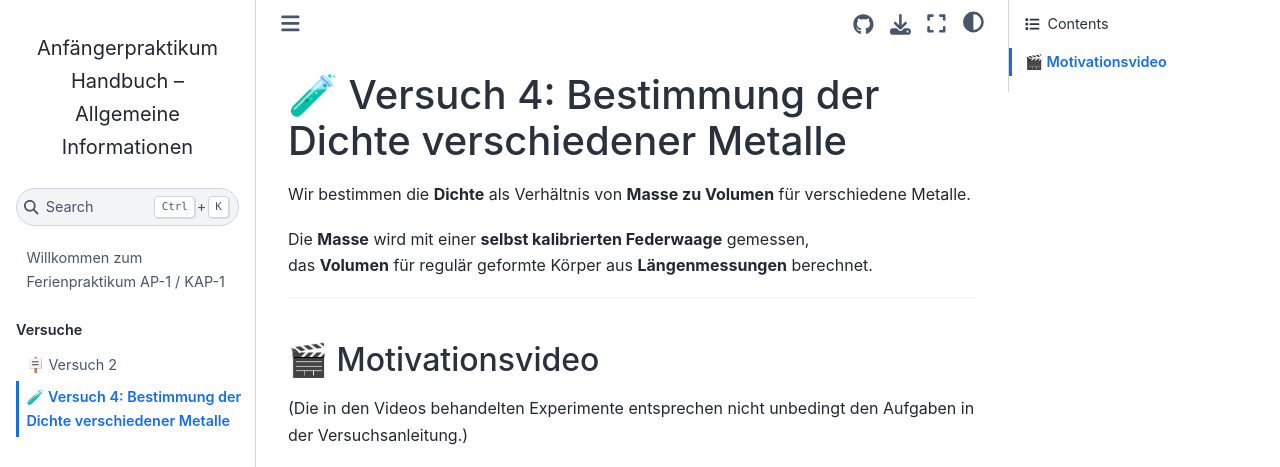
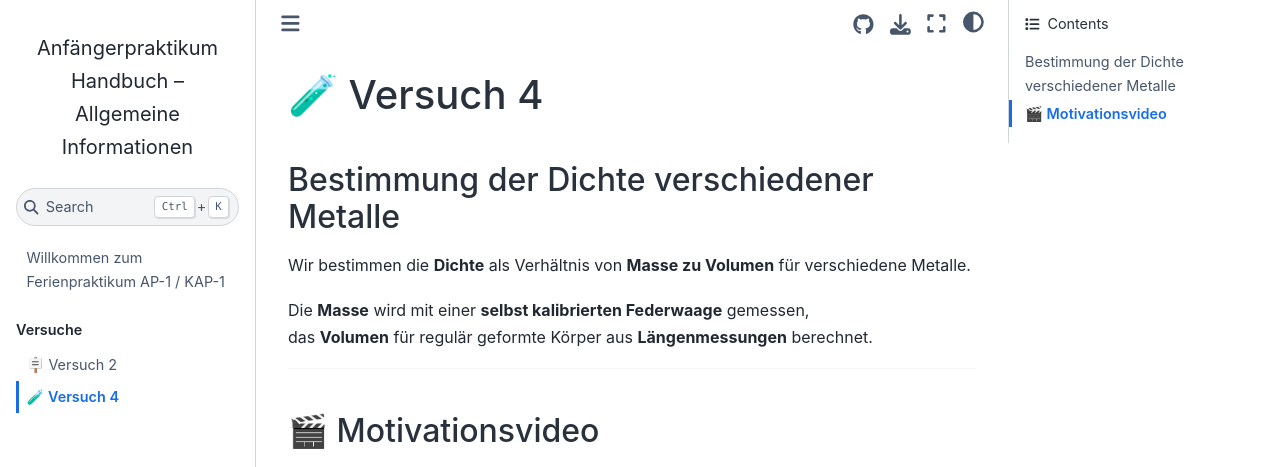
Before and after one commit to ap-labs-ufr/ap-handbook, a Jupyter Book: the page built from Versuche/04/index.md, in a window 1280 px wide and 1104 px high. Shown: the top 467 px of the window. Built offline with Jupyter Book 1.0.4 settings and Sphinx 7.4.7 and the Sphinx Book theme 1.1.4, drawn with Linux system fonts in a browser that asks for light colours; grey boxes are pictures that could not be loaded.

```diff
--- a/Versuche/04/index.md
+++ b/Versuche/04/index.md
@@ -1,4 +1,5 @@
-# 🧪 Versuch 4: Bestimmung der Dichte verschiedener Metalle
+# 🧪 Versuch 4
+## Bestimmung der Dichte verschiedener Metalle
 
 Wir bestimmen die **Dichte** als Verhältnis von **Masse zu Volumen** für verschiedene Metalle.
 
```
